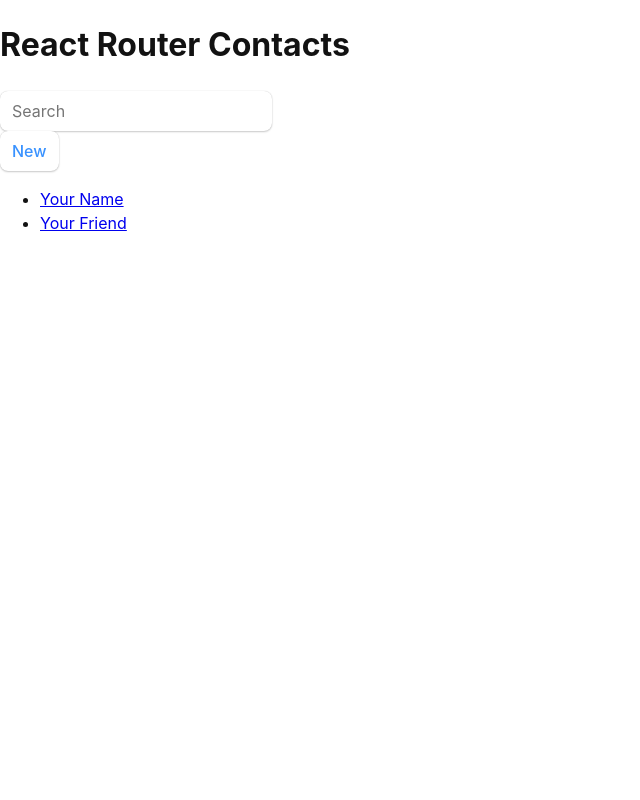
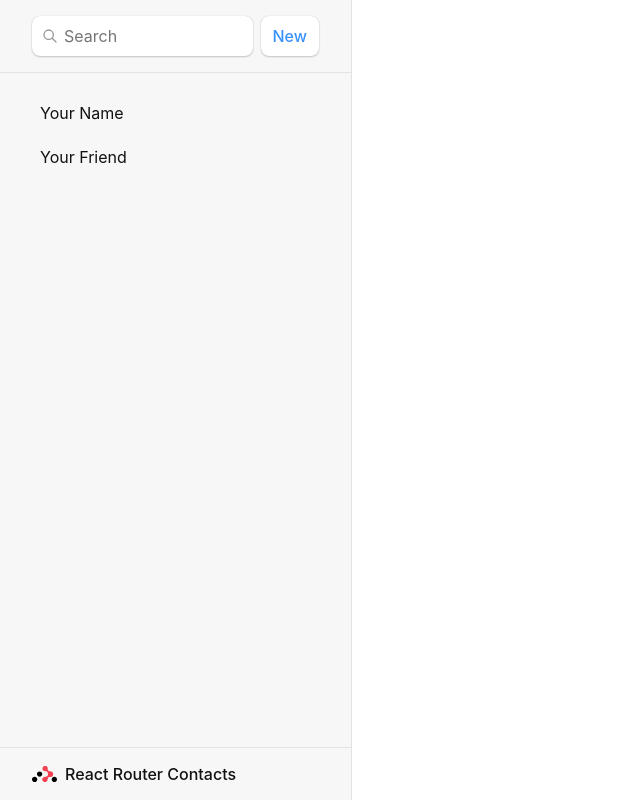
Before and after one commit to CODE-G-ROOT/Contactos-React, a React (Vite) app: page / in a window 1280 px wide. Shown: the whole page, without its empty margins (0-640 px from the left). Built offline with nearby package versions, Linux system fonts and the light colour scheme.

Commit message:
feat: :sparkles: Se agregó un id

```diff
--- a/src/routes/root.jsx
+++ b/src/routes/root.jsx
@@ -1,7 +1,7 @@
-export default function Root(){
+export default function Root() {
     return (
         <>
-            <div>
+            <div id="sidebar">
                 <h1>React Router Contacts</h1>
                 <div>
                     <form id="search-form" role="search">
```
